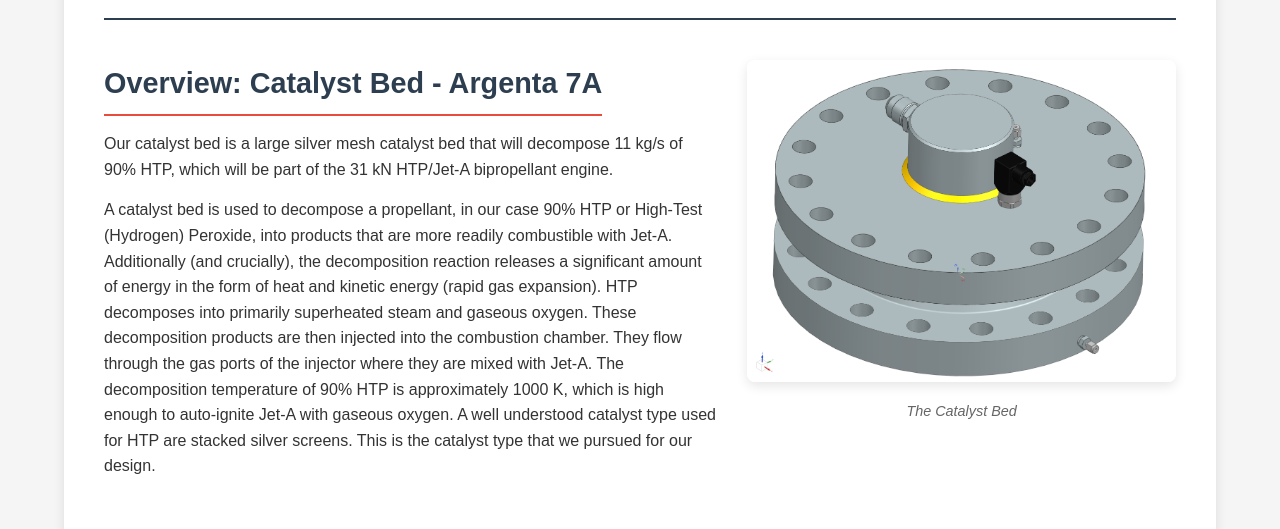
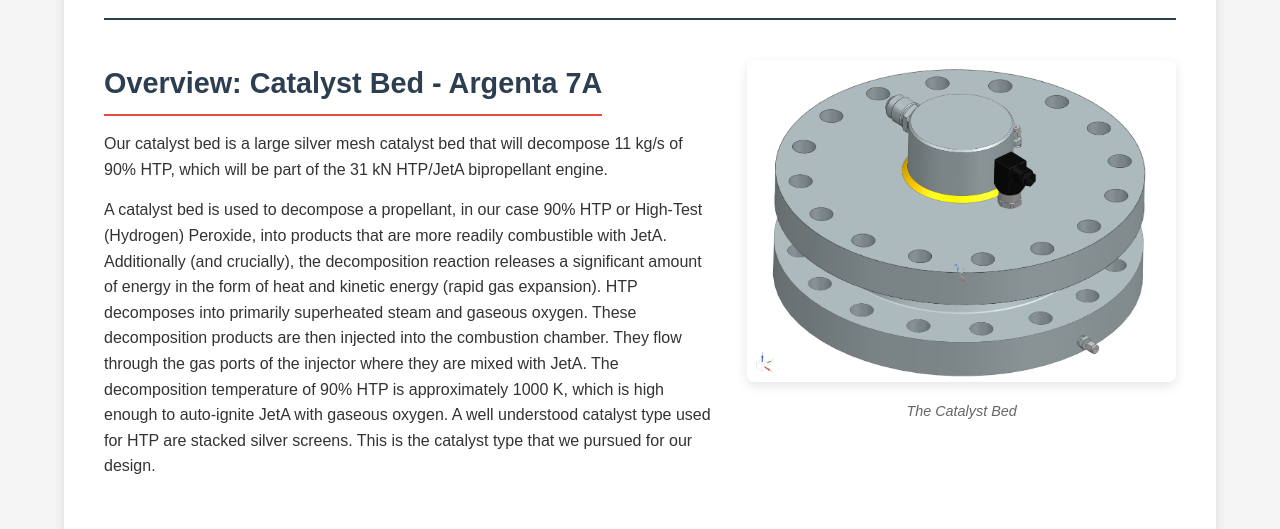
Before and after one commit to eljamroz/Portfolio, a plain HTML site: page Projects/catalyst-bed.html in a window 1280 px wide. Shown: the part 1780-2309 px from the top of the page. Drawn offline with Linux system fonts and the light colour scheme.

Commit message:
Jeta correction

```diff
--- a/Projects/catalyst-bed.html
+++ b/Projects/catalyst-bed.html
@@ -496,12 +496,12 @@
                 <p class="image-caption">The Catalyst Bed</p>
             </div>
 
-            <p>Our catalyst bed is a large silver mesh catalyst bed that will decompose 11 kg/s of 90% HTP, which will be part of the 31 kN HTP/Jet-A bipropellant engine.</p>
-            <p>A catalyst bed is used to decompose a propellant, in our case 90% HTP or High-Test (Hydrogen) Peroxide, into products that are more readily combustible with Jet-A.
+            <p>Our catalyst bed is a large silver mesh catalyst bed that will decompose 11 kg/s of 90% HTP, which will be part of the 31 kN HTP/JetA bipropellant engine.</p>
+            <p>A catalyst bed is used to decompose a propellant, in our case 90% HTP or High-Test (Hydrogen) Peroxide, into products that are more readily combustible with JetA.
                Additionally (and crucially), the decomposition reaction releases a significant amount of energy in the form of heat and kinetic energy (rapid gas expansion).
                HTP decomposes into primarily superheated steam and gaseous oxygen. These decomposition products are then injected into the combustion chamber. They flow through
-               the gas ports of the injector where they are mixed with Jet-A. The decomposition temperature of 90% HTP is approximately 1000 K, which is high enough to auto-ignite
-               Jet-A with gaseous oxygen. A well understood catalyst type used for HTP are stacked silver screens. This is the catalyst type that we pursued for our design. </p>
+               the gas ports of the injector where they are mixed with JetA. The decomposition temperature of 90% HTP is approximately 1000 K, which is high enough to auto-ignite
+               JetA with gaseous oxygen. A well understood catalyst type used for HTP are stacked silver screens. This is the catalyst type that we pursued for our design. </p>
         </div>
 
         <div style="clear: both;"></div>
```
